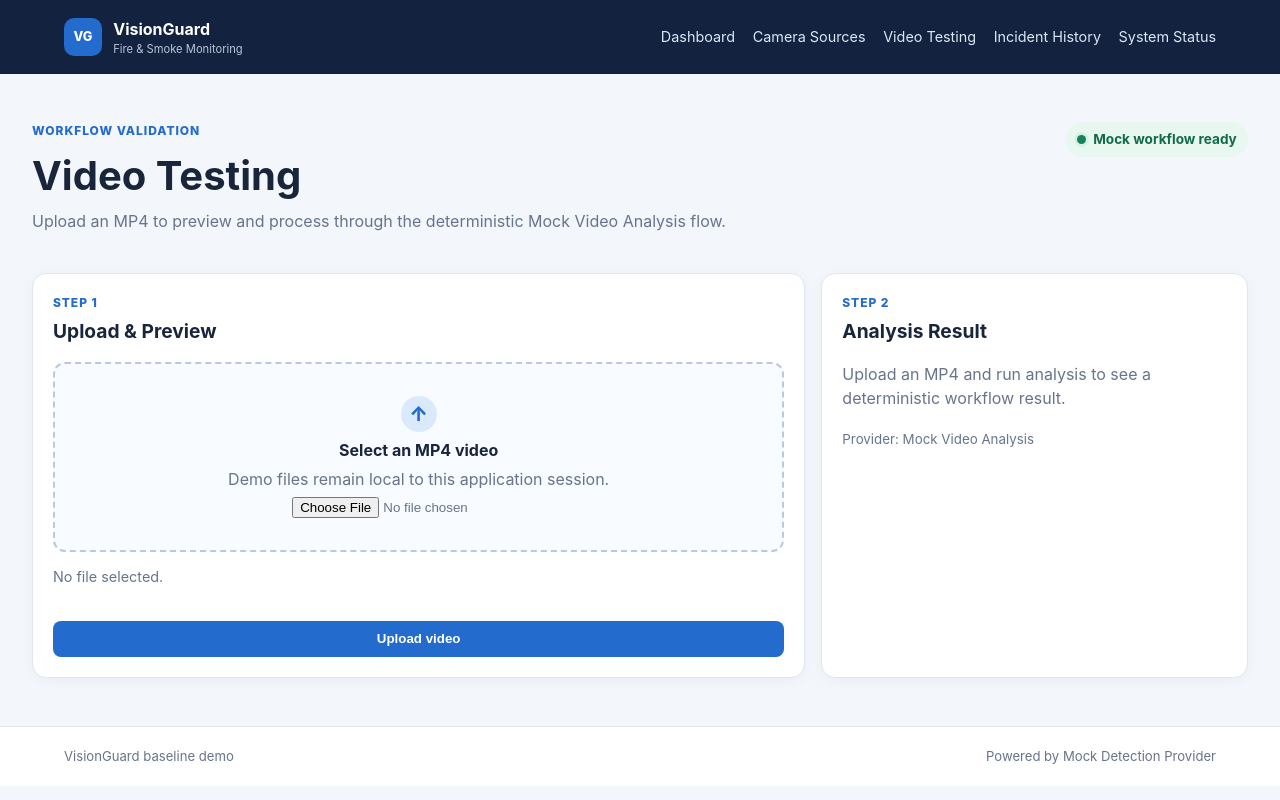
After one commit to Moshika-DT3/visionguard-fire-smoke-monitoring, a FastAPI app: template app/templates/video_testing.html in a window 1280 px wide. The commit adds this page. Run offline with FastAPI, Linux system fonts and the light colour scheme; the template is opened without the code that fills it, so the values that code supplies are empty.

Commit message:
Add mock video testing workflow

```diff
--- a/app/main.py
+++ b/app/main.py
@@ -12,13 +12,16 @@ from app.providers.mock import MockDetectionProvider
 from app.routers.api import create_api_router
 from app.routers.pages import create_page_router
 from app.services.monitoring import MonitoringService
+from app.services.video_analysis import MockVideoAnalysisAdapter
 
 APP_DIRECTORY = Path(__file__).resolve().parent
+UPLOAD_DIRECTORY = APP_DIRECTORY / "uploads"
 
 # Provider composition boundary: replace this implementation with a future
 # VisionAI adapter that satisfies DetectionProvider without changing routes or UI.
 provider = MockDetectionProvider()
 monitoring_service = MonitoringService(provider)
+video_analysis_adapter = MockVideoAnalysisAdapter()
 templates = Jinja2Templates(directory=str(APP_DIRECTORY / "templates"))
 
 app = FastAPI(
@@ -41,4 +44,10 @@ app = FastAPI(
 )
 app.mount("/static", StaticFiles(directory=str(APP_DIRECTORY / "static")), name="static")
 app.include_router(create_page_router(templates, monitoring_service))
-app.include_router(create_api_router(monitoring_service))
+app.include_router(
+    create_api_router(
+        monitoring_service,
+        video_analysis_adapter,
+        UPLOAD_DIRECTORY,
+    )
+)
--- a/app/static/css/styles.css
+++ b/app/static/css/styles.css
@@ -118,9 +118,35 @@ code { color: #334e7b; font-weight: 700; }
 .site-footer { display: flex; justify-content: space-between; gap: 1rem; padding: 1.25rem clamp(1rem, 5vw, 5rem); border-top: 1px solid var(--line); background: white; color: var(--muted); font-size: 0.82rem; }
 .sr-only { position: absolute; width: 1px; height: 1px; padding: 0; margin: -1px; overflow: hidden; clip: rect(0, 0, 0, 0); white-space: nowrap; border: 0; }
 
+.video-testing-grid { display: grid; grid-template-columns: minmax(0, 1.45fr) minmax(280px, 0.8fr); gap: 1rem; }
+.video-upload-form { display: grid; gap: 0.9rem; }
+.upload-dropzone { display: grid; justify-items: center; gap: 0.35rem; padding: 2rem 1rem; border: 2px dashed #b8c9e1; border-radius: 12px; background: #f8fbff; color: var(--muted); cursor: pointer; text-align: center; }
+.upload-dropzone:hover, .upload-dropzone:focus-within { border-color: var(--blue); background: #f1f7ff; }
+.upload-dropzone strong { color: var(--ink); }
+.upload-dropzone input { max-width: 100%; }
+.upload-icon { display: grid; place-items: center; width: 36px; height: 36px; border-radius: 50%; background: #dbeafa; color: var(--blue); font-size: 1.25rem; font-weight: 800; }
+.selected-filename { min-height: 1.5rem; margin: 0; color: var(--muted); font-size: 0.9rem; }
+.button-inline { width: auto; border: 0; cursor: pointer; }
+.button:disabled { cursor: not-allowed; opacity: 0.6; }
+.form-message { margin: 0; font-weight: 700; }
+.form-message.error { color: var(--red); }
+.preview-container { margin-top: 1.5rem; padding-top: 1.25rem; border-top: 1px solid var(--line); }
+.video-preview { display: block; width: 100%; max-height: 360px; margin: 0.7rem 0; border-radius: 10px; background: var(--navy); }
+.result-panel { min-height: 260px; }
+.analysis-empty { color: var(--muted); }
+.result-list { margin: 1rem 0; }
+.result-list div { display: grid; grid-template-columns: minmax(105px, 0.8fr) 1.2fr; gap: 0.75rem; padding: 0.65rem 0; border-bottom: 1px solid var(--line); }
+.result-list dt { color: var(--muted); }
+.result-list dd { margin: 0; font-weight: 700; overflow-wrap: anywhere; }
+.result-note { margin: 1rem 0 0; font-size: 0.9rem; }
+.result-note.positive { color: var(--fire); font-weight: 700; }
+.result-note.clear { color: var(--green); font-weight: 700; }
+.badge.no-detection { background: #e8f7f0; color: #126b4a; }
+
 @media (max-width: 980px) {
   .metrics-grid, .status-cards { grid-template-columns: repeat(2, minmax(0, 1fr)); }
   .content-grid { grid-template-columns: 1fr; }
+  .video-testing-grid { grid-template-columns: 1fr; }
 }
 
 @media (max-width: 650px) {
--- /dev/null
+++ b/app/static/js/video_testing.js
@@ -0,0 +1,152 @@
+/**
+ * Handles the localized Video Testing upload, browser preview, and result flow.
+ * The server remains authoritative for MP4 validation and mock analysis.
+ */
+document.addEventListener("DOMContentLoaded", () => {
+  const form = document.querySelector("#video-upload-form");
+  if (!form) {
+    return;
+  }
+
+  const fileInput = document.querySelector("#video-file");
+  const uploadButton = document.querySelector("#upload-button");
+  const analyzeButton = document.querySelector("#analyze-button");
+  const errorMessage = document.querySelector("#upload-error");
+  const selectedFilename = document.querySelector("#selected-filename");
+  const previewContainer = document.querySelector("#preview-container");
+  const videoPreview = document.querySelector("#video-preview");
+  const uploadedFilename = document.querySelector("#uploaded-filename");
+  const emptyResult = document.querySelector("#analysis-empty");
+  const result = document.querySelector("#analysis-result");
+  const outcomeBadge = document.querySelector("#outcome-badge");
+  const confidenceRow = document.querySelector("#confidence-row");
+  const fields = {
+    filename: document.querySelector("#result-filename"),
+    outcome: document.querySelector("#result-outcome"),
+    confidence: document.querySelector("#result-confidence"),
+    status: document.querySelector("#result-status"),
+    provider: document.querySelector("#result-provider"),
+    incident: document.querySelector("#result-incident"),
+    note: document.querySelector("#result-note"),
+  };
+
+  let uploadedVideo = null;
+
+  const showError = (message) => {
+    errorMessage.textContent = message;
+    errorMessage.hidden = false;
+  };
+
+  const clearError = () => {
+    errorMessage.textContent = "";
+    errorMessage.hidden = true;
+  };
+
+  fileInput.addEventListener("change", () => {
+    const selectedFile = fileInput.files[0];
+    selectedFilename.textContent = selectedFile
+      ? `Selected: ${selectedFile.name}`
+      : "No file selected.";
+    clearError();
+  });
+
+  form.addEventListener("submit", async (event) => {
+    event.preventDefault();
+    const selectedFile = fileInput.files[0];
+
+    if (!selectedFile) {
+      showError("Please select an MP4 video file.");
+      return;
+    }
+    if (!selectedFile.name.toLowerCase().endsWith(".mp4")) {
+      showError("Only MP4 video files are supported.");
+      return;
+    }
+
+    clearError();
+    uploadButton.disabled = true;
+    uploadButton.textContent = "Uploading…";
+
+    try {
+      const payload = new FormData();
+      payload.append("file", selectedFile);
+      const response = await fetch("/api/video-tests/upload", {
+        method: "POST",
+        body: payload,
+      });
+      const data = await response.json();
+
+      if (!response.ok) {
+        throw new Error(data.detail || "The video could not be uploaded.");
+      }
+
+      uploadedVideo = data;
+      videoPreview.src = data.preview_url;
+      uploadedFilename.textContent = `Uploaded filename: ${data.filename}`;
+      previewContainer.hidden = false;
+      emptyResult.hidden = false;
+      result.hidden = true;
+      analyzeButton.disabled = false;
+    } catch (error) {
+      showError(error.message || "The video could not be uploaded.");
+    } finally {
+      uploadButton.disabled = false;
+      uploadButton.textContent = "Upload video";
+    }
+  });
+
+  analyzeButton.addEventListener("click", async () => {
+    if (!uploadedVideo) {
+      showError("Upload an MP4 video before running analysis.");
+      return;
+    }
+
+    clearError();
+    analyzeButton.disabled = true;
+    analyzeButton.textContent = "Analyzing…";
+
+    try {
+      const response = await fetch(
+        `/api/video-tests/${encodeURIComponent(uploadedVideo.video_id)}/analyze?filename=${encodeURIComponent(uploadedVideo.filename)}`,
+        { method: "POST" },
+      );
+      const data = await response.json();
+
+      if (!response.ok) {
+        throw new Error(data.detail || "Analysis could not be completed.");
+      }
+
+      const outcomeLabels = {
+        fire: "Fire",
+        smoke: "Smoke",
+        no_detection: "No Detection",
+      };
+      const isPositive = data.outcome !== "no_detection";
+
+      outcomeBadge.className = `badge ${data.outcome === "no_detection" ? "no-detection" : data.outcome}`;
+      outcomeBadge.textContent = outcomeLabels[data.outcome];
+      fields.filename.textContent = data.filename;
+      fields.outcome.textContent = outcomeLabels[data.outcome];
+      fields.confidence.textContent = data.confidence === null
+        ? "Not applicable"
+        : `${Math.round(data.confidence * 100)}%`;
+      fields.status.textContent = data.status;
+      fields.provider.textContent = data.provider;
+      fields.incident.textContent = data.incident_created
+        ? "Created and visible in Dashboard / Incident History"
+        : (isPositive ? "Already created for this video this session" : "No incident created");
+      confidenceRow.hidden = data.confidence === null;
+      fields.note.className = `result-note ${isPositive ? "positive" : "clear"}`;
+      fields.note.textContent = isPositive
+        ? "Positive result generated by filename-only Mock Video Analysis; no ML inference was performed."
+        : "Analysis completed successfully. No incident was created.";
+      emptyResult.hidden = true;
+      result.hidden = false;
+    } catch (error) {
+      showError(error.message || "Analysis could not be completed.");
+    } finally {
+      analyzeButton.disabled = false;
+      analyzeButton.textContent = "Run Mock Analysis";
+    }
+  });
+});
--- a/app/templates/base.html
+++ b/app/templates/base.html
@@ -19,6 +19,7 @@
     <nav aria-label="Primary navigation">
       <a href="{{ url_for('dashboard') }}">Dashboard</a>
       <a href="{{ url_for('cameras') }}">Camera Sources</a>
+      <a href="{{ url_for('video_testing') }}">Video Testing</a>
       <a href="{{ url_for('incidents') }}">Incident History</a>
       <a href="{{ url_for('status') }}">System Status</a>
     </nav>
@@ -33,5 +34,6 @@
     <span>Powered by Mock Detection Provider</span>
   </footer>
   <script src="{{ url_for('static', path='/js/dashboard.js') }}" defer></script>
+  {% block page_scripts %}{% endblock %}
 </body>
 </html>
--- /dev/null
+++ b/app/templates/video_testing.html
@@ -0,0 +1,68 @@
+{% extends "base.html" %}
+{% block title %}VisionGuard | Video Testing{% endblock %}
+{% block content %}
+<section class="page-heading">
+  <div>
+    <p class="eyebrow">Workflow validation</p>
+    <h1>Video Testing</h1>
+    <p class="muted">Upload an MP4 to preview and process through the deterministic Mock Video Analysis flow.</p>
+  </div>
+  <div class="operational-chip"><span class="status-dot active"></span>Mock workflow ready</div>
+</section>
+
+<section class="video-testing-grid">
+  <article class="panel">
+    <div class="panel-heading">
+      <div>
+        <p class="eyebrow">Step 1</p>
+        <h2>Upload &amp; Preview</h2>
+      </div>
+    </div>
+    <form id="video-upload-form" class="video-upload-form" novalidate>
+      <label class="upload-dropzone" for="video-file">
+        <span class="upload-icon" aria-hidden="true">↑</span>
+        <strong>Select an MP4 video</strong>
+        <span>Demo files remain local to this application session.</span>
+        <input id="video-file" name="file" type="file" accept="video/mp4,.mp4" required>
+      </label>
+      <p id="upload-error" class="form-message error" role="alert" hidden></p>
+      <p id="selected-filename" class="selected-filename" aria-live="polite">No file selected.</p>
+      <button id="upload-button" class="button button-inline" type="submit">Upload video</button>
+    </form>
+
+    <div id="preview-container" class="preview-container" hidden>
+      <p class="eyebrow">Uploaded preview</p>
+      <video id="video-preview" class="video-preview" controls preload="metadata">
+        Your browser does not support MP4 video preview.
+      </video>
+      <p id="uploaded-filename" class="muted"></p>
+      <button id="analyze-button" class="button button-inline" type="button">Run Mock Analysis</button>
+    </div>
+  </article>
+
+  <aside class="panel result-panel" aria-live="polite">
+    <p class="eyebrow">Step 2</p>
+    <h2>Analysis Result</h2>
+    <div id="analysis-empty" class="analysis-empty">
+      <p>Upload an MP4 and run analysis to see a deterministic workflow result.</p>
+      <small>Provider: Mock Video Analysis</small>
+    </div>
+    <div id="analysis-result" hidden>
+      <span id="outcome-badge" class="badge"></span>
+      <dl class="result-list">
+        <div><dt>Video</dt><dd id="result-filename"></dd></div>
+        <div><dt>Outcome</dt><dd id="result-outcome"></dd></div>
+        <div id="confidence-row"><dt>Mock confidence</dt><dd id="result-confidence"></dd></div>
+        <div><dt>Analysis status</dt><dd id="result-status"></dd></div>
+        <div><dt>Provider</dt><dd id="result-provider"></dd></div>
+        <div><dt>Incident flow</dt><dd id="result-incident"></dd></div>
+      </dl>
+      <p id="result-note" class="result-note"></p>
+    </div>
+  </aside>
+</section>
+{% endblock %}
+
+{% block page_scripts %}
+<script src="{{ url_for('static', path='/js/video_testing.js') }}" defer></script>
+{% endblock %}
```
Also changed, not shown: app/models.py (+30 -0 lines), app/routers/api.py (+118 -6 lines), app/routers/pages.py (+16 -0 lines), app/services/monitoring.py (+55 -6 lines), app/services/video_analysis.py (added, +28 -0 lines), 1 other file.
